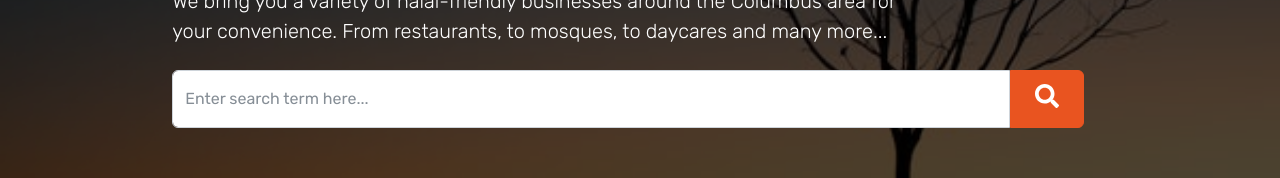
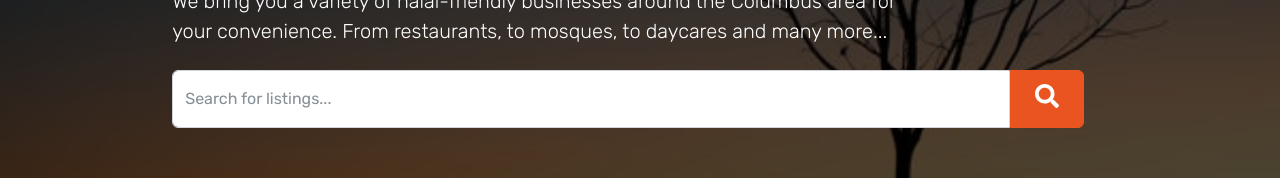
Before and after one commit to abdinaa17/alifStings, a React (Vite) app: page / in a window 1280 px wide. Shown: the part 402-580 px from the top of the page. Built offline with nearby package versions, Linux system fonts and the light colour scheme; no server answers; the database is empty.

Commit message:
Removed unneeded code from singlelisting pg.

```diff
--- a/src/components/Hero/Hero.jsx
+++ b/src/components/Hero/Hero.jsx
@@ -13,6 +13,7 @@ const Hero = () => {
 
   const handleSearch = (e) => {
     e.preventDefault();
+    if (!search) return;
     navigate("/listings", { state: search });
   };
 
@@ -32,7 +33,7 @@ const Hero = () => {
             type="text"
             value={search}
             onChange={(e) => setSearch(e.target.value)}
-            placeholder="Enter search term here..."
+            placeholder="Search for listings..."
             className="form__input--border py-3"
           />
           <Button type="submit" className="form__btn--border px-4">
--- a/src/pages/SingleListingPage.jsx
+++ b/src/pages/SingleListingPage.jsx
@@ -13,12 +13,10 @@ import {
   FaInfo,
   FaExternalLinkAlt,
 } from "react-icons/fa";
-import { BiTime } from "react-icons/bi";
 
 //Local Imports
 import { LoadingSpinner, Rating } from "../components";
 import cBusMap from "../assets/images/cbus.png";
-import listingImagePlaceholder from "../assets/images/placeholder.png";
 import webIcon from "../assets/images/www.png";
 import { db } from "../config/firebase";
 
@@ -72,7 +70,10 @@ const SingleListing = () => {
                         className="d-block w-100 rounded"
                         src={image ? image : listingImagePlaceholder} // Come back to this.
                         alt={listing.title}
-                        style={{ height: "500px", objectFit: "cover" }}
+                        style={{
+                          height: "500px",
+                          objectFit: "cover",
+                        }}
                       />
                     </Carousel.Item>
                   );
```
Also changed, not shown: src/assets/images/herobg.jpeg (deleted).
